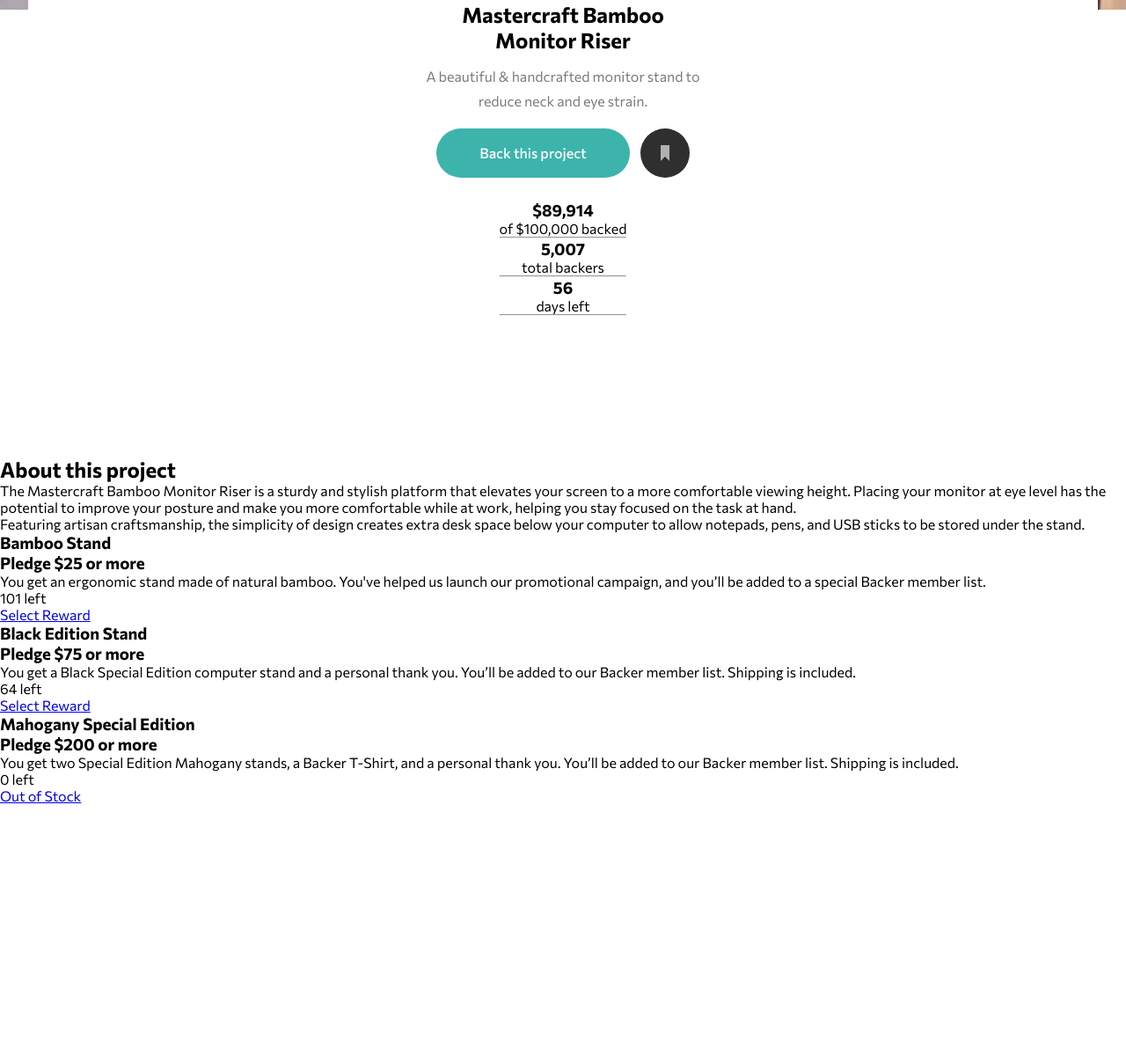
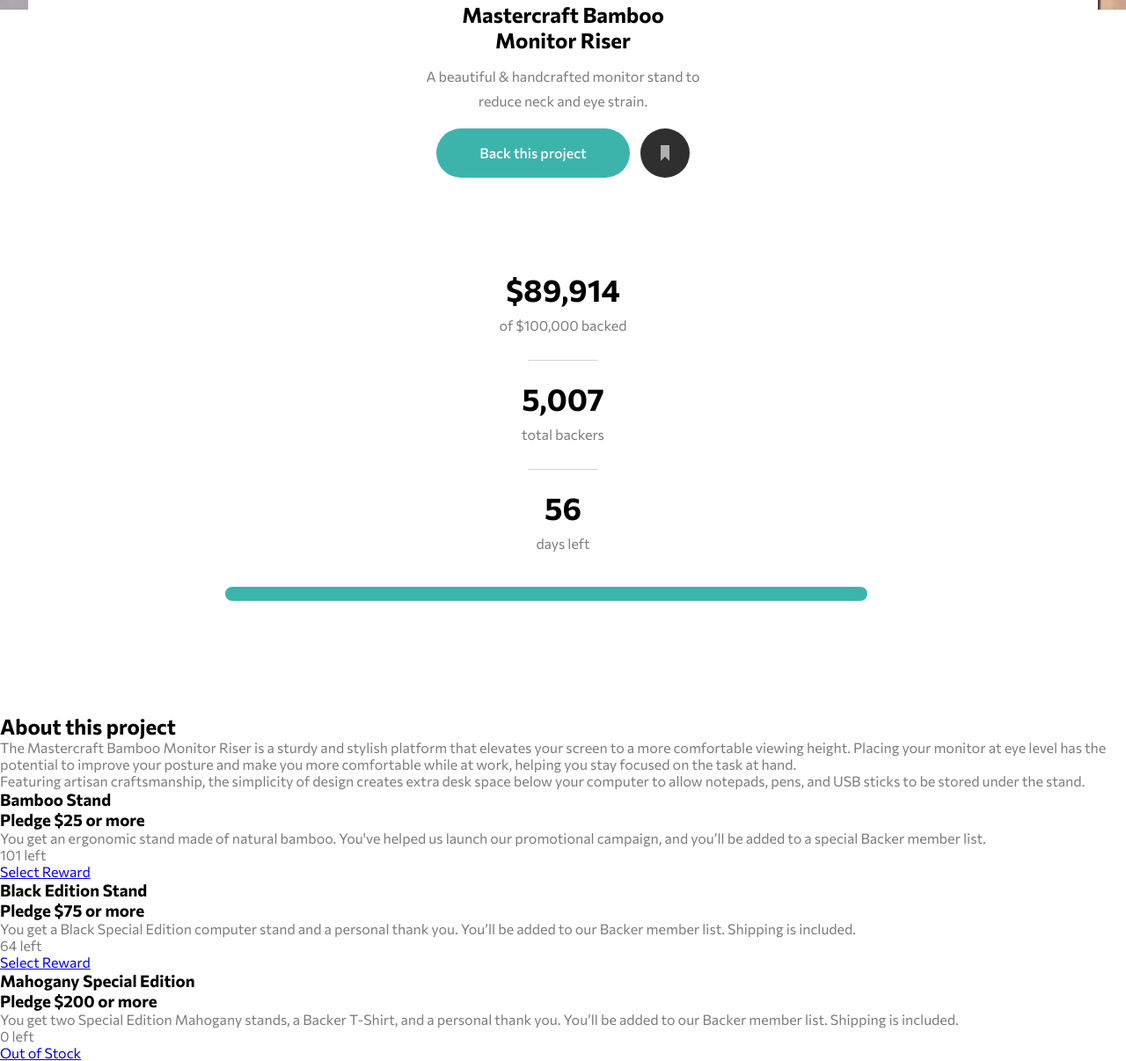
Before and after one commit to mamonovv/crowdfunding-product-page-main, a plain HTML site: page index.html in a window 1280 px wide. Shown: the part 389-1595 px from the top of the page at 88% size. Before the commit the page ends 1303 px from the top, so only its background shows below. Drawn offline with Linux system fonts and the light colour scheme.

Commit message:
add a progress bar and add "design" folder to gitignore

```diff
--- a/index.html
+++ b/index.html
@@ -67,26 +67,27 @@
 
         <article class="section2">
           <div class="section2-price">
-            <h1>$89,914</h1>
+            <p class="bold">$89,914</p>
             <p>of $100,000 backed</p>
             <hr />
           </div>
 
           <div class="section2-price">
-            <h1>5,007</h1>
+            <p class="bold">5,007</p>
             <p>total backers</p>
             <hr />
           </div>
 
           <div class="section2-price">
-            <h1>56</h1>
+            <p class="bold">56</p>
             <p>days left</p>
           </div>
-          <hr />
         </article>
+
+        <div class="progress-bar"></div>
       </section>
 
-      <section>
+      <section class="def-margin">
         <h2>About this project</h2>
         <p>
           The Mastercraft Bamboo Monitor Riser is a sturdy and stylish platform
@@ -103,7 +104,7 @@
         </p>
       </section>
 
-      <section class="left">
+      <section class="left def-margin">
         <h3>Bamboo Stand</h3>
         <h3><span>Pledge $25 or more</span></h3>
         <p>
@@ -117,7 +118,7 @@
         <a href="#">Select Reward</a>
       </section>
 
-      <section class="left">
+      <section class="left def-margin">
         <h3>Black Edition Stand</h3>
 
         <h3>
--- a/style.css
+++ b/style.css
@@ -20,6 +20,10 @@ body {
 
 main {
   position: absolute;
+}
+
+p {
+  color: var(--Dark-gray);
 }
 
 .header {
@@ -109,7 +113,7 @@ main {
   align-items: center;
   text-align: center;
   flex-direction: column;
-  margin: 2em;
+  margin: 2em 2em 0 2em;
   padding: 0 2em 2em 2em;
   bottom: 6em;
   background: white;
@@ -131,14 +135,11 @@ main {
   margin-bottom: 0.5em;
 }
 
-.section1 .section1-text p {
-  color: var(--Dark-gray);
-}
-
 .flex-container {
   display: flex;
   justify-content: space-between;
   padding: 1em;
+  margin-bottom: 5em;
 }
 
 .btn {
@@ -155,22 +156,50 @@ main {
   text-align: center;
 }
 
-/* .section1 .logo {
-  position: inherit;
-  bottom: 3.7em;
+.bold {
+  font-size: 35px;
+  color: var(--Black);
+  font-weight: 700;
 }
 
-.section1 .section1-text {
-  width: ;
+.section2-price .bold {
+  margin-bottom: 10px;
 }
 
+.section2-price p {
+  margin-bottom: 30px;
+}
 
+.section2-price hr {
+  margin-bottom: 20px;
+  color: var(--Dark-gray);
+  opacity: 0.4;
+  width: 5em;
+  margin-left: auto;
+  margin-right: auto;
+}
 
-.flex-container {
-  display: inherit;
-  align-items: center;
-  justify-content: center;
-} */
+.progress-bar {
+  width: 60vw;
+  height: 1em;
+  border-radius: 10px;
+  margin-top: 10px;
+}
+
+.progress-bar::before {
+  content: '';
+  display: flex;
+  position: absolute;
+  min-width: 2rem;
+  width: 60%;
+  max-width: calc(100% - 1em);
+  height: 1em;
+  background-color: var(--Moderate-cyan);
+  border-radius: 10px;
+}
+
+.def-margin {
+}
 
 .attribution {
   font-size: 11px;
```
Also changed, not shown: 1 other file.
